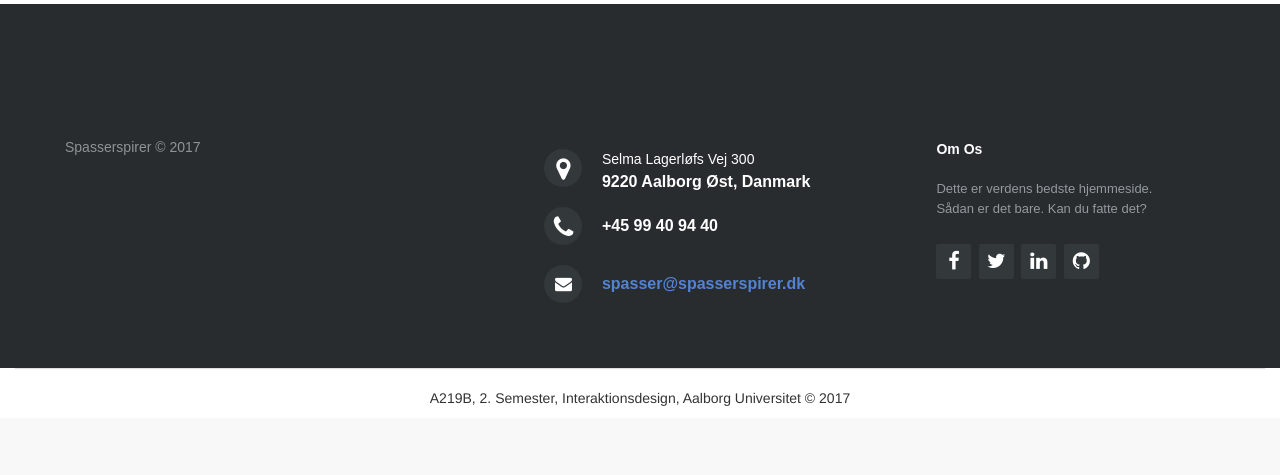
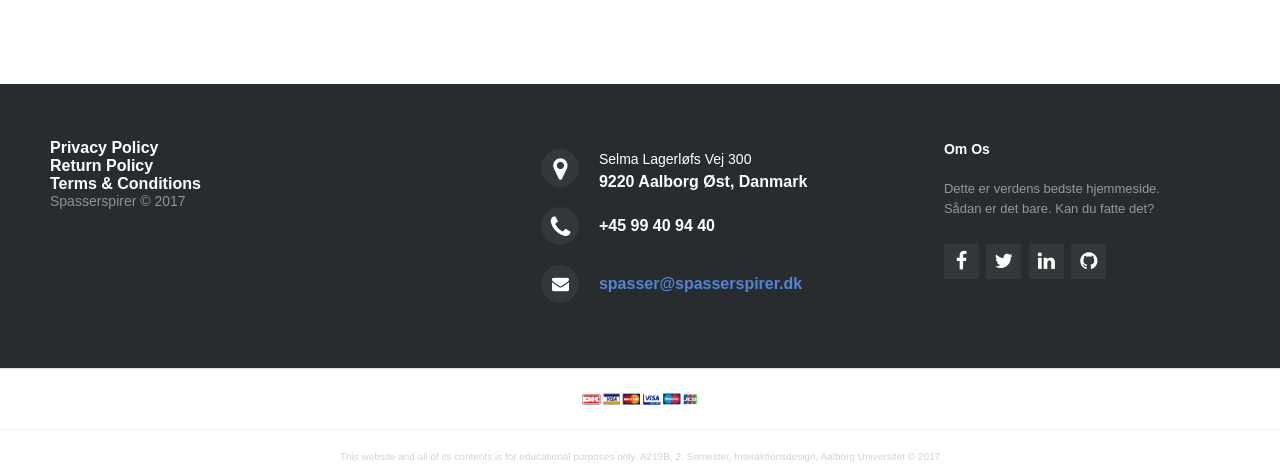
Before and after one commit to Spilleren/Grimtsager, a PHP site: page /Test2/kontakt.html in a window 1280 px wide. Shown: the part 1220-1695 px from the top of the page. Before the commit the page ends 1626 px from the top, so only its background shows below. Run offline with PHP 8.4, Linux system fonts and the light colour scheme.

Commit message:
Ændrede footeren
yolo

```diff
--- a/Test2/adminindex.html
+++ b/Test2/adminindex.html
@@ -96,8 +96,6 @@
     </div>
     <!-- /#wrapper -->
 
-
-
 <!--                 PAGE ENDS HERE                  -->
 
 
--- a/Test2/css/custom.css
+++ b/Test2/css/custom.css
@@ -5,6 +5,10 @@ body {
 	margin: 0;
 }
 
+a{
+  color: #FFF;
+
+}
 #menu {
 	position:fixed;
 	top:0px;
@@ -65,14 +69,23 @@ body {
   height: 24px;
 }
 
+
 /*Footer*/
+  .footerfoot-img-credit{
+    height: 20px;
+  }
 
-.bg-footer {
+  .footerfoot-p{
+    font-size: 10px;
+    color: #D3D3D3;
+  }
+
+  .bg-footer {
 	background-color:#292c2f;
 }
 
 .footer-distributed{
-/*  background: url(http://www.concierto.cl/files/2015/02/sexshop.jpg) no-repeat center center fixed; */
+  /* background: url(http://www.concierto.cl/files/2015/02/sexshop.jpg) no-repeat center center fixed; */
   background-color: #292c2f;
   box-shadow: 0 1px 1px 0 rgba(0, 0, 0, 0.12);
   box-sizing: border-box;
@@ -96,6 +109,7 @@ body {
 
 .footer-distributed .footer-left{
   width: 40%;
+
 }
 
 /* The company logo */
@@ -242,13 +256,19 @@ body {
   }
 
   .footerfoot{
-    background-color: FFF;
-    background: FFF;
+    background-color: #FFF;
+    background: #FFF;
     padding: 60px 50px;
     width: 100%;
     text-align: center;
   }
 
 .hideme{
+<<<<<<< Updated upstream
     opacity:0 !important;
 }
+
+=======
+    opacity: 0;
+}
+>>>>>>> Stashed changes
--- a/Test2/kontakt.html
+++ b/Test2/kontakt.html
@@ -168,10 +168,17 @@
 
 
   <!-- Footer -->
-    <div class="container-fluid bg-footer">
     <footer class="footer-distributed">
 
       <div class="footer-left">
+         <a href="#">Privacy Policy</a>
+        <br>
+
+         <a href="#">Return Policy</a>
+        <br>
+
+          <a href="#">Terms &amp; Conditions</a>
+        <br>
 
         <p class="footer-company-name">Spasserspirer &copy; 2017</p>
 
@@ -215,11 +222,15 @@
       </div>
 
     </footer>
-    </div>
+
     <!-- FOOTERFOOT -->
       <div class="footerfoot">
       <br>
-      <center><p>A219B, 2. Semester, Interaktionsdesign, Aalborg Universitet &copy; 2017</p></center>
+        <center>
+        <img class="footerfoot-img-credit" src="img/kreditkort.jpg">
+      <hr>
+        <p class="footerfoot-p">  This website and all of its contents is for educational purposes only. A219B, 2. Semester, Interaktionsdesign, Aalborg Universitet &copy; 2017</p>
+        </center>
       </div>
     <!-- FOOTERFOOT -->
 
--- a/Test2/login.html
+++ b/Test2/login.html
@@ -82,8 +82,9 @@
 
     <!-- FOOTERFOOT -->
       <div class="footerfoot">
-      <br>
-      <center><p>A219B, 2. Semester, Interaktionsdesign, Aalborg Universitet &copy; 2017</p></center>
+        <center>
+        <p class="footerfoot-p">  This website and all of its contents is for educational purposes only. A219B, 2. Semester, Interaktionsdesign, Aalborg Universitet &copy; 2017</p>
+        </center>
       </div>
     <!-- FOOTERFOOT -->
 
```
Also changed, not shown: Test2/Index.html (+13 -1 lines), Test2/aboutus.html (+18 -2 lines), Test2/sustainability.html (+15 -2 lines), Test2/img/kreditkort.jpg (added). Lines whose indentation alone changed are shown as unchanged.
